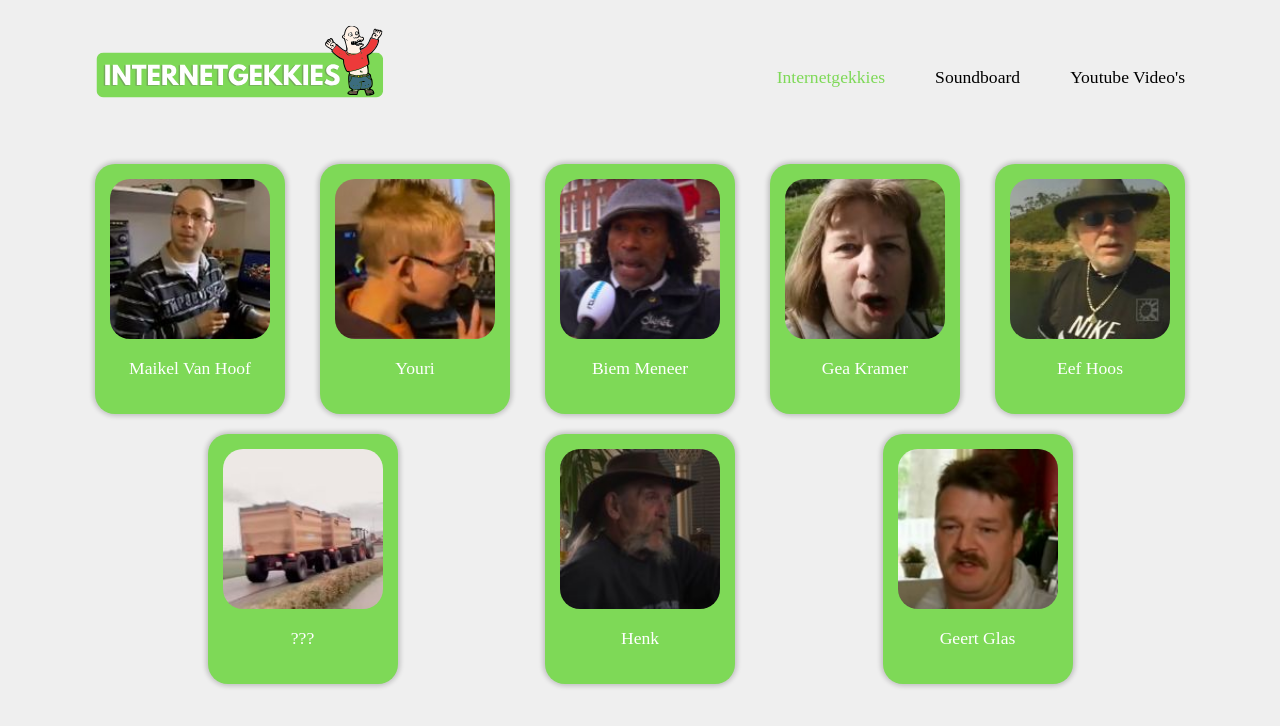
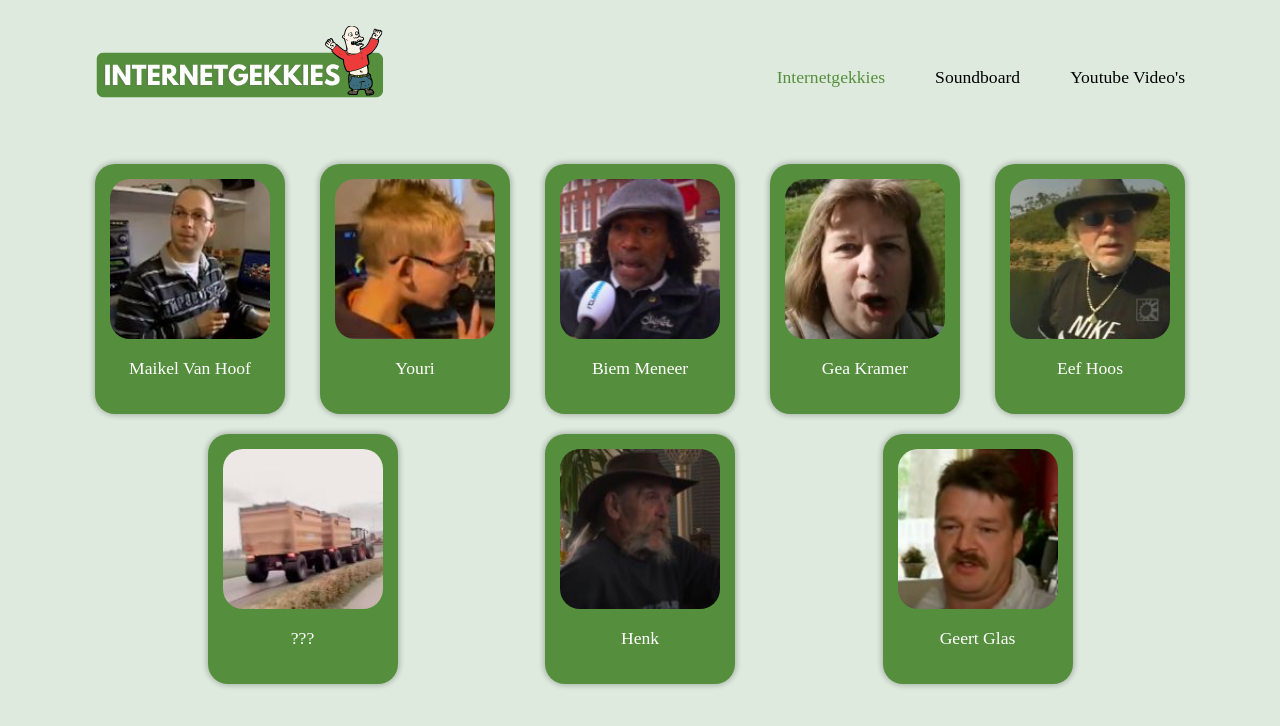
Before and after one commit to P-Claus/internetgekkies, a plain HTML site: page index.html in a window 1280 px wide. Drawn offline with Linux system fonts and the light colour scheme.

Commit message:
fixed colour issues

```diff
--- a/index.html
+++ b/index.html
@@ -18,7 +18,7 @@
         <section class="heading">
             <div class="container">
                 <div class="navbar">
-                    <a href="#"><img class="logo" src="images/Internetgekkies-logo-250.svg" alt="logo"></a>
+                    <a href="#"><img class="logo" src="images/Internetgekkies-logo.svg" alt="logo"></a>
 
                     <div id="mobile-cta "class="menu-btn">
                         <div class="menu-btn-burger">
--- a/styles.css
+++ b/styles.css
@@ -5,7 +5,7 @@
 }
 
 body {
-    background: #efefef;
+    background: #deeade;
     font-family: 'Poppins';
 }
 
@@ -197,7 +197,7 @@ body {
     }
 
     li.current a {
-        color: #7ED957;
+        color: #558f3d;
     }
 
     .fluid-container {
@@ -268,7 +268,7 @@ body {
 
 .card {
     align-items: center;
-    background-color: #7ED957;
+    background-color: #558f3d;
     border-radius: 20px;
     box-shadow: 0px 0px 5px 2px rgba(0,0,0,0.2);
     display: flex;
```
Also changed, not shown: images/Internetgekkies-logo.svg (added).
